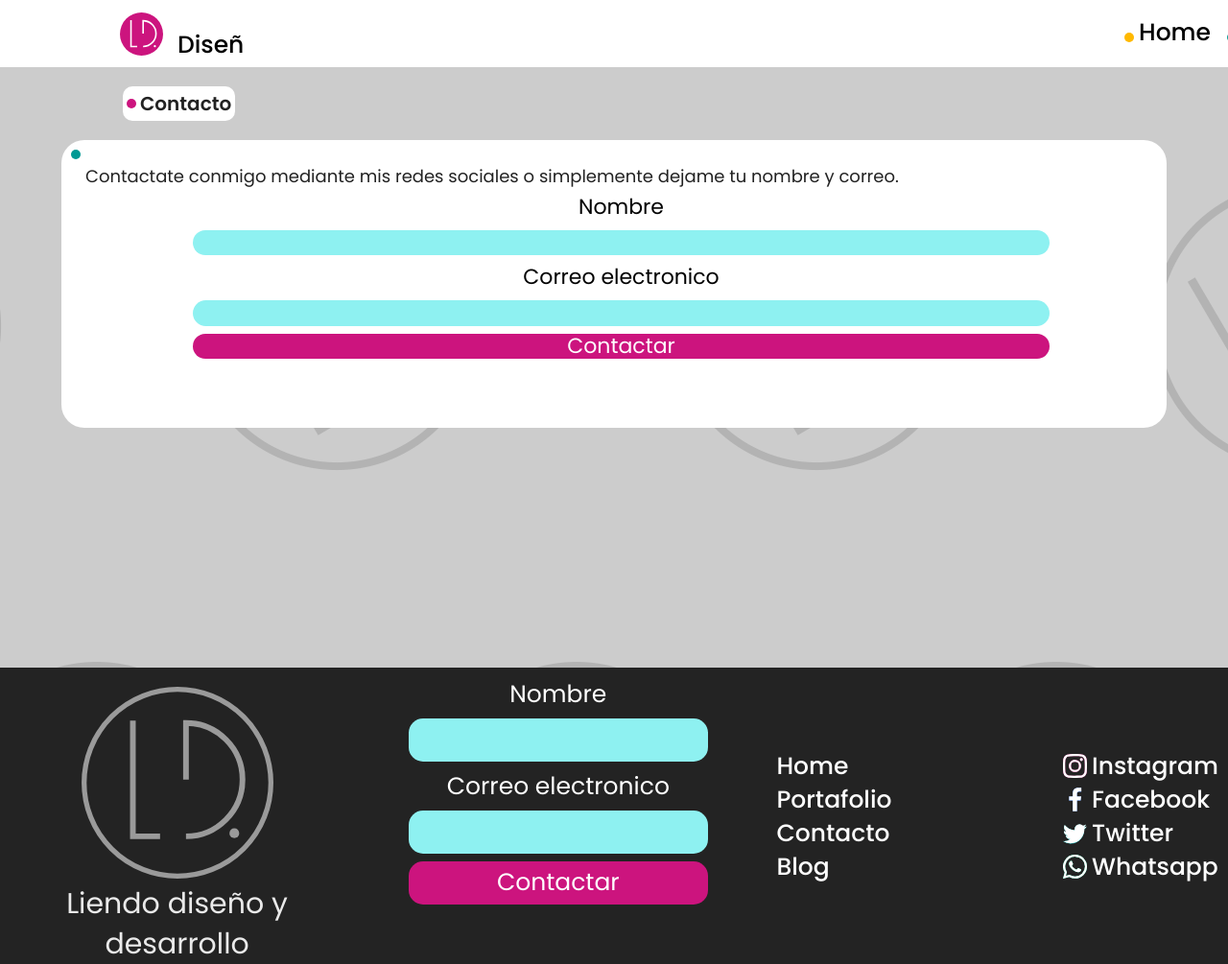
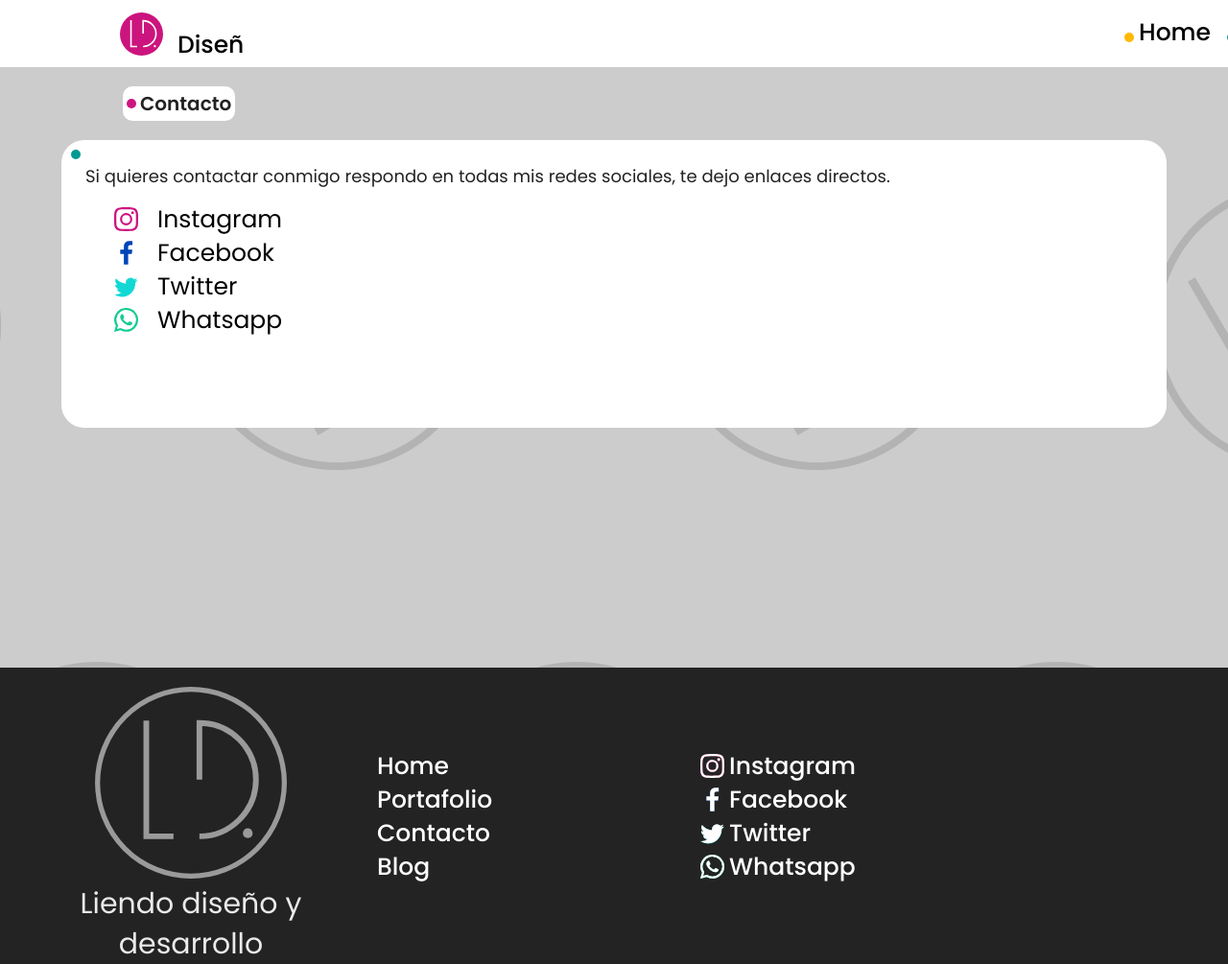
Before and after one commit to Liendo1999/Ld_dev, a website: page public/contacto.html in a window 1280 px wide. Shown: the whole page at 96% size. Drawn offline with Linux system fonts and the light colour scheme.

Commit message:
Retirando los formularios y resolviendo bugs

```diff
--- a/public/contacto.html
+++ b/public/contacto.html
@@ -48,15 +48,16 @@
 <span id="contacto_tag">Contacto</span>
 
 <div class="contact_card" id="cc_01">
-  <p class="c_p">Contactate conmigo mediante mis redes sociales o simplemente dejame tu nombre
-  y correo.</p>
-  <form id="contacto_form" action="" method="post">
-    <label for="nombre">Nombre</label>
-    <input type="text" id="nombre" name="nombre">
-    <label for="email">Correo electronico</label>
-    <input type="text" id="email" name="email">
-    <input type="submit" value="Contactar">
-  </form>
+  <p class="c_p">Si quieres contactar conmigo respondo en todas mis redes sociales, te dejo enlaces directos.</p>
+  <ol class="links_contact">
+    <li id="ig_bt_contact"><img src="img/redes/instagram_color.svg" alt="Instagram">
+      <a href="" class="red">Instagram</a></li>
+    <li id="fb_bt_contact"><img src="img/redes/facebook_color.svg"  alt="Facebook"><a
+      href="" class="red">Facebook</a></li>
+    <li id="tw_bt_contact"><img src="img/redes/twitter_color.svg" alt="Twitter">
+      <a href="" class="red">Twitter</a></li>
+    <li id="wp_bt_contact"><img src="img/redes/wp_color.svg" alt="Whatsapp"><a href="https://wa.link/stfny8" target="_blank" class="red">Whatsapp</a></li>
+  </ol>
 </div>
 
 <footer class="footer">
@@ -67,13 +68,6 @@
     <img src="img/logo_negativo.svg" alt="Logo LD" id="logo_BW">
     <span>Liendo diseño y desarrollo</span>
   </div>
-  <form action="" method="post">
-    <label for="name">Nombre</label>
-    <input type="text" id="name" name="name">
-    <label for="mail">Correo electronico</label>
-    <input type="text" id="mail" name="mail">
-    <input type="submit" class="c_boton" value="Contactar">
-  </form>
   <div id="footer_rigth">
     <ol class="links">
       <li><a id="home_bt_footer" href="index.html" class="item_footer">Home</a></li>
@@ -82,14 +76,13 @@
       <li><a id="blog_bt_footer" href="" class="item_footer">Blog</a></li>
     </ol>
     <ol class="links">
-      <li id="ig_bt"><img src="img/redes/instagram_color.svg"><img src="img/redes/instagram_bw.svg" alt="Instagram"><a
+      <li id="ig_bt"><img src="img/redes/instagram_color.svg"alt="Instagram"><img src="img/redes/instagram_bw.svg" alt="Instagram"><a
         href="" class="red">Instagram</a></li>
-      <li id="fb_bt"><img src="img/redes/facebook_color.svg" alt=""><img src="img/redes/facebook_bw.svg" alt="Facebook"><a
+      <li id="fb_bt"><img src="img/redes/facebook_color.svg" alt="Facebook"><img src="img/redes/facebook_bw.svg" alt="Facebook"><a
         href="" class="red">Facebook</a></li>
-      <li id="tw_bt"><img src="img/redes/twitter_color.svg" alt=""><img src="img/redes/twitter_bw.svg" alt="Twitter"><a
+      <li id="tw_bt"><img src="img/redes/twitter_color.svg" alt="Twitter"><img src="img/redes/twitter_bw.svg" alt="Twitter"><a
         href="" class="red">Twitter</a></li>
-      <li id="wp_bt"><img src="img/redes/wp_color.svg" alt=""><img src="img/redes/wp_bw.svg" alt="Whatsapp"><a href=""
-                                                                                                               class="red">Whatsapp</a>
+      <li id="wp_bt"><img src="img/redes/wp_color.svg" alt="Whatsapp"><img src="img/redes/wp_bw.svg" alt="Whatsapp"><a href="https://wa.link/stfny8" target="_blank"  class="red">Whatsapp</a>
       </li>
     </ol>
   </div>
--- a/public/css/contacto.scss
+++ b/public/css/contacto.scss
@@ -24,7 +24,7 @@
   flex-direction: column;
   width: 90%;
   height: 300px;
-  padding: 25px 10px 0px 25px;
+  padding: 25px 10px 0 25px;
   background-color: white;
   margin: 20px auto;
   border-radius: 24px;
@@ -47,12 +47,30 @@
   font-size: 18px;
 }
 
-#contacto_form{
-  color: black;
-  font-size: 22px;
-  margin-top: 5px;
+
+.links_contact{
+  margin-top: 15px;
+  padding-left: 25px;
+  font-size: 25px;
+  color: #ffffff;
+  margin-left: 5px;
+  transition: 0.2s;
+  a{color: black;text-decoration: none;margin-left: 45px}
+  li{
+    position: relative;
+  }
+
+  li img{
+    width: 25px;
+    height: 25px;
+    align-self: center;
+    position: absolute;
+    top: 5px;
+    left: 0;
+    transition: all 0.2s;
+    margin-bottom: 25px;
+  }
 }
-
 
 footer{
   width: 100%;
--- a/public/css/portafolio.scss
+++ b/public/css/portafolio.scss
@@ -85,7 +85,7 @@
     width: 100%;
     height: 100%;
     background-color: rgba(3, 1, 0, 0.75);
-    z-index: 9999;
+    z-index: 99;
     top: 0;
     left: 0;
     border-radius: 8px;
--- a/public/css/styles.scss
+++ b/public/css/styles.scss
@@ -1,8 +1,8 @@
 *{
-  padding: 0px;
-  margin: 0px;
+  padding: 0;
+  margin: 0;
   box-sizing: border-box;
-  font-family: 'Poppins';
+  font-family:'Poppins',Arial;
 }
 body {
   position: relative;
@@ -52,7 +52,7 @@
     animation-delay: 3s;
   }
   #tag3{
-    width: 0rem;
+    width: 0;
     animation-name: text_show_last;
     animation-delay: 6s;
     animation-duration: 3s;
@@ -73,7 +73,7 @@
 }
 @keyframes text_show {
   0%,100%{
-    width: 0px;
+    width: 0;
   }
   50%{
     width: 10rem;
@@ -122,11 +122,11 @@
       background-color: #B20013;
       &::before{
         background-color: #B20013;
-        right: 0rem;
+        right: 0;
       }
       &::after{
         background-color: #B20013;
-        left: 0rem;
+        left: 0;
       }
     }
   }
@@ -243,7 +243,6 @@
   display: flex;
   flex-direction: column;
   justify-self: flex-end;
-
 }
 .links li img{
   width: 25px;
@@ -254,7 +253,6 @@
   left: 0;
   transition: all 0.2s;
   margin-bottom: 25px;
-
 }
 .links li{
   position: relative;
@@ -448,21 +446,7 @@
         }
       }
     }
-    form{
-      font-size: 25px;
-      input{
-        width: 70%;
-        height: 1.8em;
-        align-self: center;
-      }
 
-      input[type="submit"]{
-        background-color: #cc147e;
-        border-style: none;
-        color: white;
-        margin-bottom: 10px;
-      }
-    }
     #flecha_container{
       display: none;
     }
```
Also changed, not shown: public/index.html (+6 -13 lines), public/portafolio.html (+4 -13 lines), public/css/contacto.css, public/css/portafolio.css, public/css/styles.css, 2 other files.
